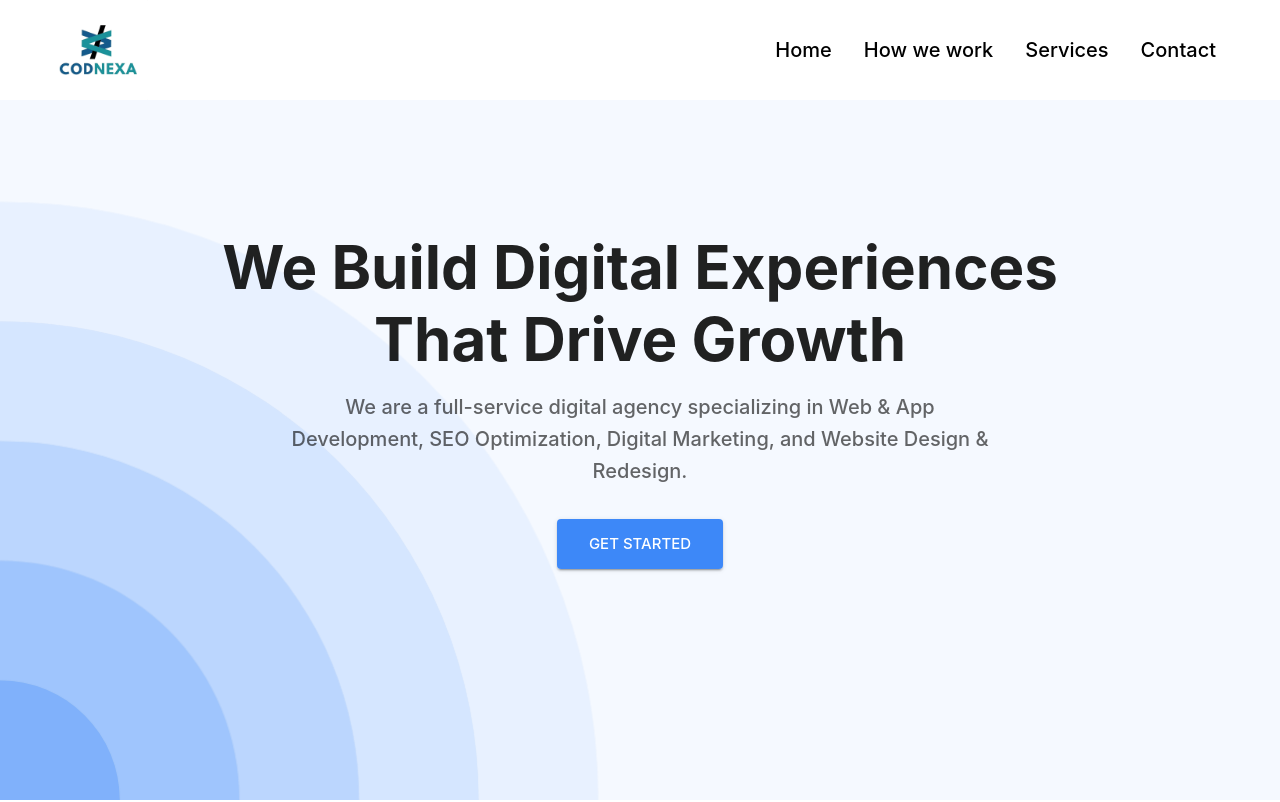
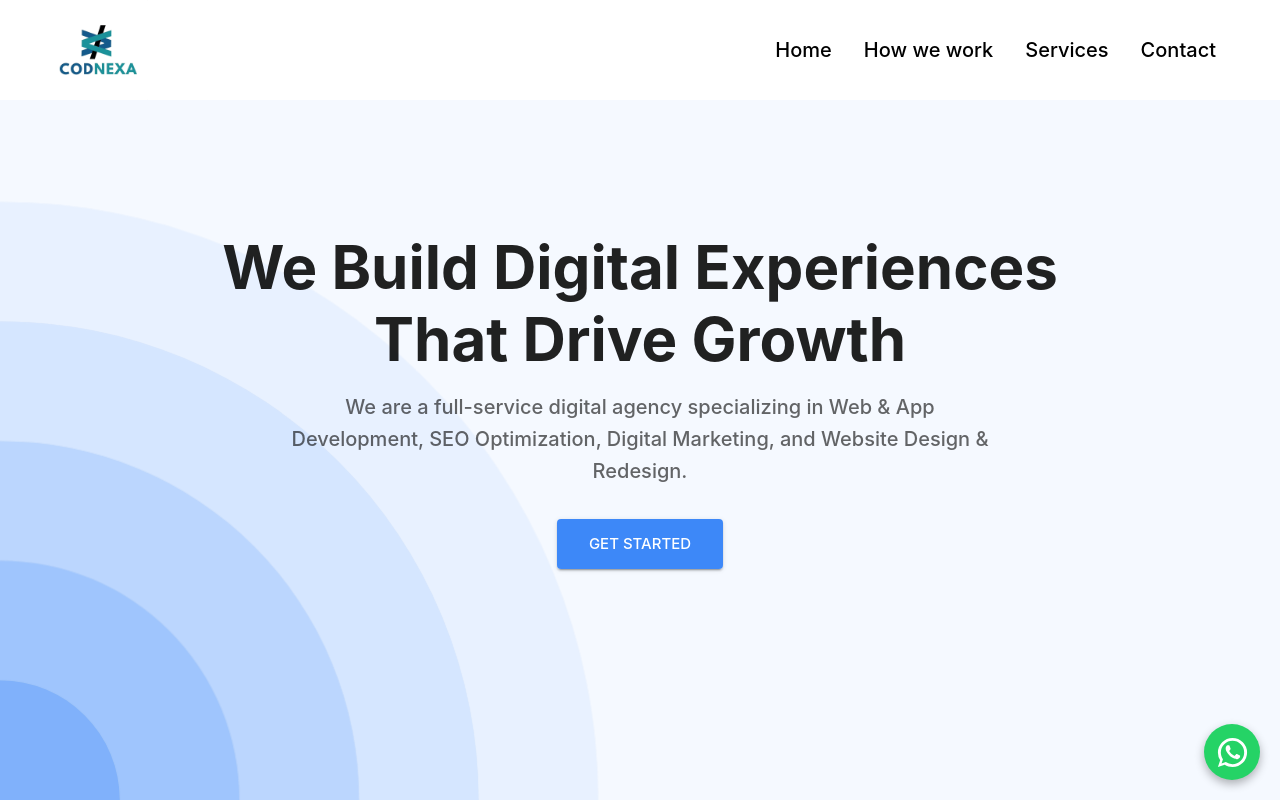
Before and after one commit to mohammadaqib-web/agency-ui, a React (Vite) app: page / in a window 1280 px wide. Shown: the top 802 px of the page. Built offline with nearby package versions, Linux system fonts and the light colour scheme.

Commit message:
implemented whatsapp chat redirect

```diff
--- a/src/App.jsx
+++ b/src/App.jsx
@@ -9,10 +9,12 @@ import Projects from "./components/Projects";
 import Contact from "./components/Contact";
 import Testimonials from "./components/Testimonials";
 import HowWeWork from "./components/HowWeWork";
+import FloatingWhatsApp from "./components/WALogo";
 
 export default function App() {
   return (
     <Box>
+      <FloatingWhatsApp />
       <Navbar />
       <Box id="home">
         <Hero />
--- /dev/null
+++ b/src/components/WALogo.jsx
@@ -0,0 +1,41 @@
+import WhatsAppIcon from "@mui/icons-material/WhatsApp";
+import { Box } from "@mui/material";
+
+const whatsappNumber = import.meta.env.VITE_APP_WA_NUMBER;
+const message = encodeURIComponent(
+  "Hi, I want to know more about your services"
+);
+
+const FloatingWhatsApp = () => {
+  return (
+    <Box
+      component="a"
+      href={`https://wa.me/${whatsappNumber}?text=${message}`}
+      target="_blank"
+      rel="noopener noreferrer"
+      sx={{
+        position: "fixed",
+        bottom: 20,
+        right: 20,
+        backgroundColor: "#25D366",
+        color: "#fff",
+        width: 56,
+        height: 56,
+        borderRadius: "50%",
+        display: "flex",
+        alignItems: "center",
+        justifyContent: "center",
+        boxShadow: "0 4px 10px rgba(0,0,0,0.3)",
+        zIndex: 1000,
+        cursor: "pointer",
+        "&:hover": {
+          backgroundColor: "#1ebe5d",
+        },
+      }}
+    >
+      <WhatsAppIcon fontSize="large" />
+    </Box>
+  );
+};
+
+export default FloatingWhatsApp;
```
